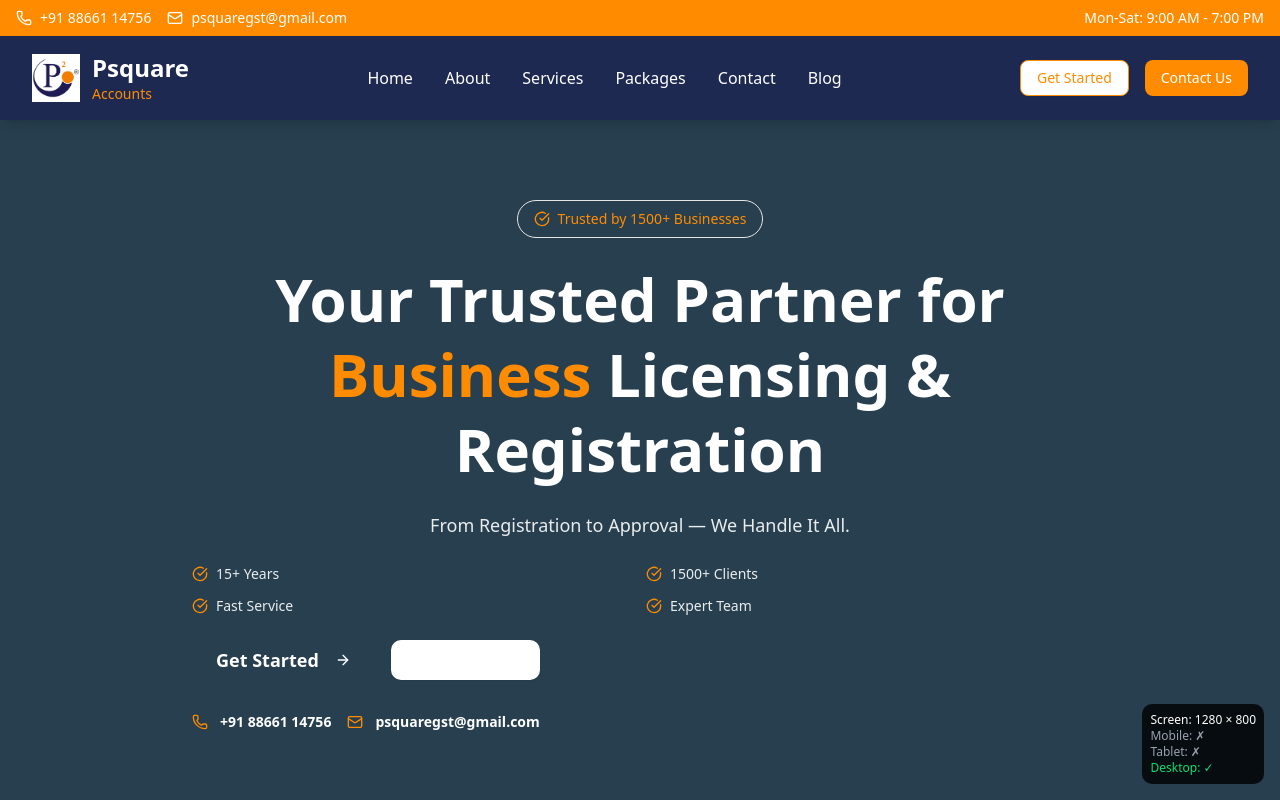
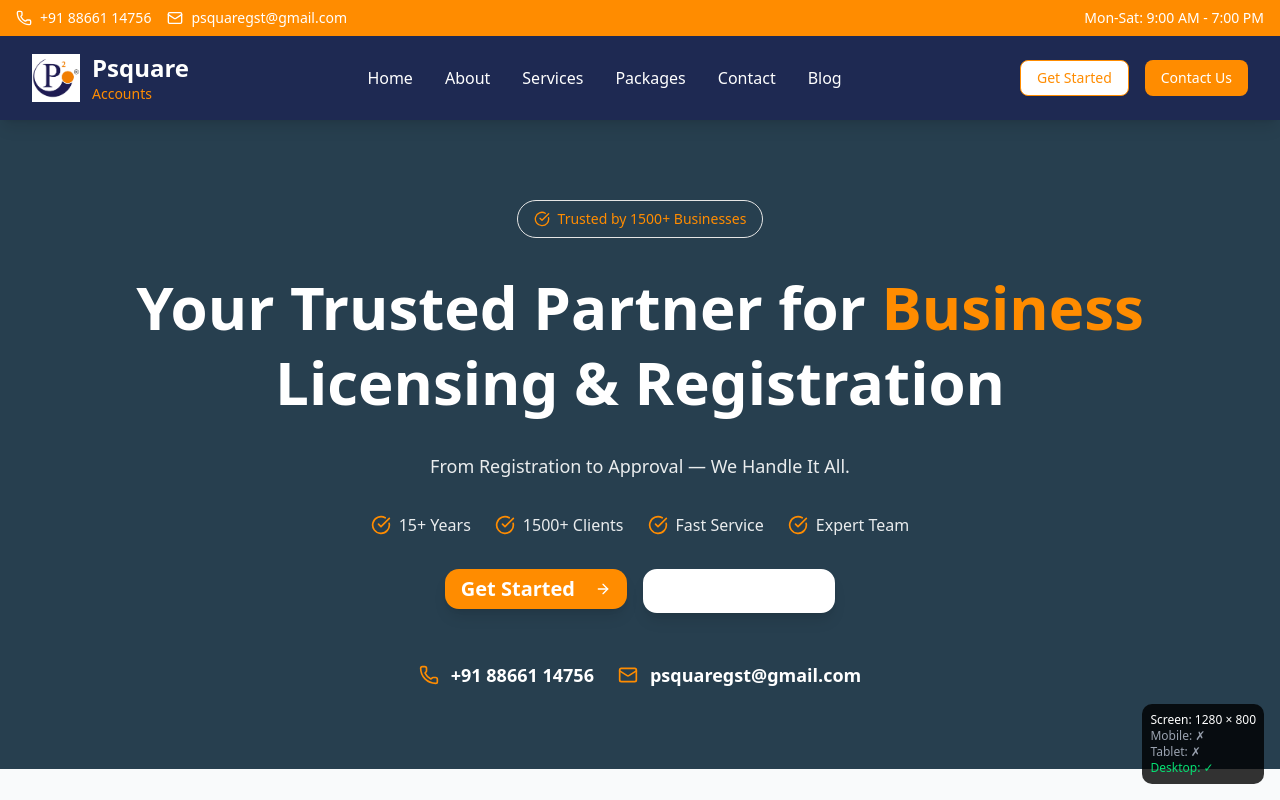
Before and after one commit to RaviparaliyaRP/psquare-accounts-website, a Next.js app in the folder psquare-accounts/: page / in a window 1280 px wide. Shown: the top 800 px of the page. Built offline with nearby package versions, Linux system fonts and the light colour scheme.

Commit message:
Fix hero section alignment and improve button visibility - Centered layout, larger buttons with proper contrast, and better spacing

```diff
--- a/psquare-accounts/components/home/Hero.tsx
+++ b/psquare-accounts/components/home/Hero.tsx
@@ -7,9 +7,8 @@ export default function Hero() {
   return (
     <section className="relative text-white overflow-hidden bg-brand-primary">
       <div className="container-responsive space-section">
-        <div className="max-w-4xl mx-auto text-center">
-          {/* Left Content */}
-          <div className="space-y-6">
+        <div className="max-w-5xl mx-auto text-center">
+          <div className="space-y-8">
             {/* Badge */}
             <div className="inline-flex items-center px-4 py-2 bg-brand-secondary/20 border border-brand-secondary/30 rounded-full text-brand-secondary text-sm font-medium">
               <CheckCircle className="h-4 w-4 mr-2" />
@@ -28,36 +27,36 @@ export default function Hero() {
               From Registration to Approval — We Handle It All.
             </p>
 
-            {/* Key Points - Simplified */}
-            <div className="grid grid-cols-2 gap-3">
+            {/* Key Points - Centered */}
+            <div className="flex flex-wrap justify-center gap-6">
               <div className="flex items-center space-x-2">
-                <CheckCircle className="h-4 w-4 text-brand-secondary flex-shrink-0" />
-                <span className="text-white/90 text-sm">15+ Years</span>
+                <CheckCircle className="h-5 w-5 text-brand-secondary flex-shrink-0" />
+                <span className="text-white/90 text-base font-medium">15+ Years</span>
               </div>
               <div className="flex items-center space-x-2">
-                <CheckCircle className="h-4 w-4 text-brand-secondary flex-shrink-0" />
-                <span className="text-white/90 text-sm">1500+ Clients</span>
+                <CheckCircle className="h-5 w-5 text-brand-secondary flex-shrink-0" />
+                <span className="text-white/90 text-base font-medium">1500+ Clients</span>
               </div>
               <div className="flex items-center space-x-2">
-                <CheckCircle className="h-4 w-4 text-brand-secondary flex-shrink-0" />
-                <span className="text-white/90 text-sm">Fast Service</span>
+                <CheckCircle className="h-5 w-5 text-brand-secondary flex-shrink-0" />
+                <span className="text-white/90 text-base font-medium">Fast Service</span>
               </div>
               <div className="flex items-center space-x-2">
-                <CheckCircle className="h-4 w-4 text-brand-secondary flex-shrink-0" />
-                <span className="text-white/90 text-sm">Expert Team</span>
+                <CheckCircle className="h-5 w-5 text-brand-secondary flex-shrink-0" />
+                <span className="text-white/90 text-base font-medium">Expert Team</span>
               </div>
             </div>
 
             {/* CTA Buttons */}
-            <div className="flex-responsive">
+            <div className="flex flex-col sm:flex-row gap-4 justify-center">
               <Button
                 asChild
                 size="lg"
-                className="btn-primary text-lg px-8 py-4"
+                className="bg-brand-secondary hover:bg-brand-secondary/90 text-white px-10 py-5 text-xl font-bold rounded-xl shadow-lg hover:shadow-xl transition-all duration-300"
               >
                 <Link href="/contact">
                   Get Started
-                  <ArrowRight className="ml-2 h-5 w-5" />
+                  <ArrowRight className="ml-3 h-6 w-6" />
                 </Link>
               </Button>
 
@@ -65,24 +64,24 @@ export default function Hero() {
                 asChild
                 variant="outline"
                 size="lg"
-                className="btn-outline-white text-lg px-8 py-4"
+                className="border-2 border-white text-white hover:bg-white hover:text-brand-primary px-10 py-5 text-xl font-bold rounded-xl shadow-lg hover:shadow-xl transition-all duration-300"
               >
                 <Link href="/contact">Contact Us</Link>
               </Button>
             </div>
 
-            {/* Contact Info - Simplified */}
-            <div className="flex-responsive pt-2">
-              <div className="flex items-center space-x-3">
-                <Phone className="h-4 w-4 text-brand-secondary" />
+            {/* Contact Info - Centered */}
+            <div className="flex flex-col sm:flex-row gap-6 justify-center pt-4">
+              <div className="flex items-center justify-center space-x-3">
+                <Phone className="h-5 w-5 text-brand-secondary" />
                 <div>
-                  <div className="text-white font-semibold text-sm">+91 88661 14756</div>
+                  <div className="text-white font-bold text-lg">+91 88661 14756</div>
                 </div>
               </div>
-              <div className="flex items-center space-x-3">
-                <Mail className="h-4 w-4 text-brand-secondary" />
+              <div className="flex items-center justify-center space-x-3">
+                <Mail className="h-5 w-5 text-brand-secondary" />
                 <div>
-                  <div className="text-white font-semibold text-sm">psquaregst@gmail.com</div>
+                  <div className="text-white font-bold text-lg">psquaregst@gmail.com</div>
                 </div>
               </div>
             </div>
```
